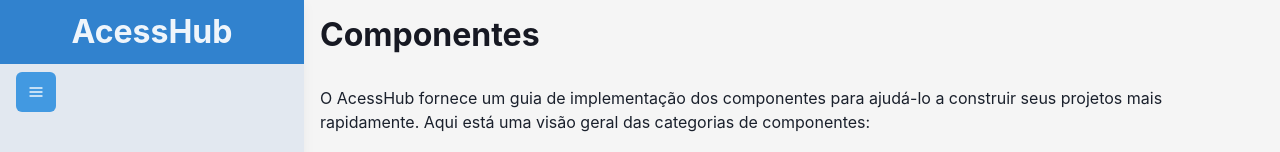
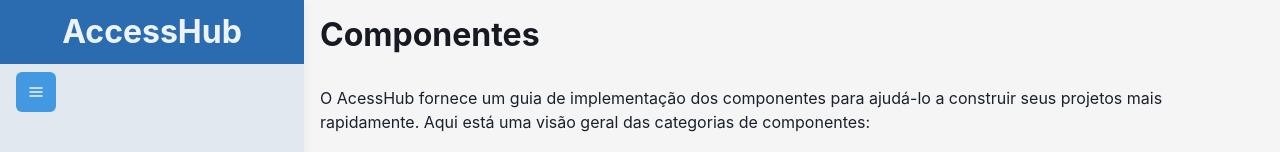
Before and after one commit to daviteixeira-dev/accesshub, a React (Vite) app: page /robusto in a window 1280 px wide. Shown: the top 152 px of the page. Built offline with nearby package versions, Linux system fonts and the light colour scheme.

Commit message:
Change bg color and fixing accesshub name

```diff
--- a/src/components/MenuSideBar/MenuSideBar.tsx
+++ b/src/components/MenuSideBar/MenuSideBar.tsx
@@ -126,7 +126,7 @@
             >
 
                 <Flex
-                    bg='blue.500'
+                    bg='blue.600'
                     p={navSize === 'small' ? '1rem' : '.5rem 1rem'}
                     justifyContent={navSize == 'small' ? 'center' : 'center'}
                 >
@@ -135,7 +135,7 @@
                         color='whiteAlpha.900'
                         fontSize={navSize == 'small' ? '1.1rem' : '2rem'}
                     >
-                        AcessHub
+                        AccessHub
                     </Text>
                 </Flex>
 
```
